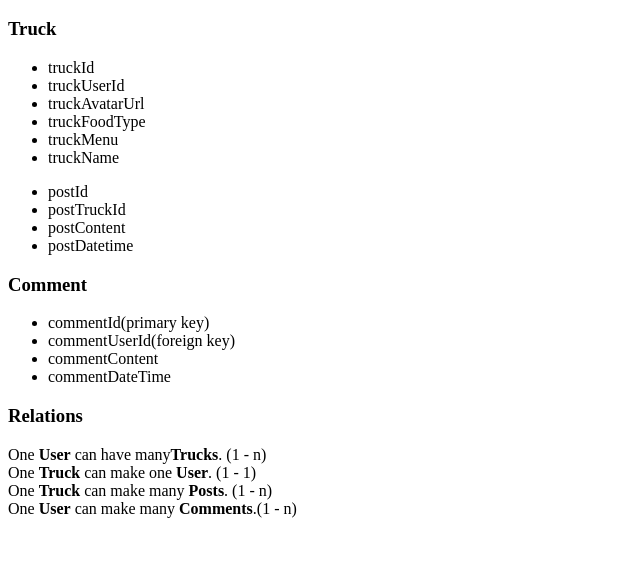
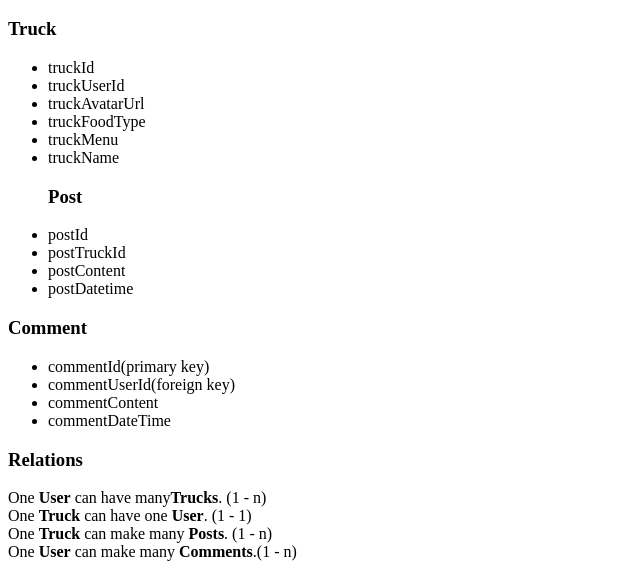
Before and after one commit to GroundBeefin/food-truck-foodie, a PHP site: page /data-design.php in a window 1280 px wide. Shown: the part 276-853 px from the top of the page, without its empty margins (0-640 px from the left). Before the commit the page ends 794 px from the top, so only its background shows below. Run offline with PHP 8.4, Linux system fonts and the light colour scheme.

Commit message:
updated text errors

```diff
--- a/data-design.php
+++ b/data-design.php
@@ -36,7 +36,7 @@
 	</ul>
 
 	<ul>
-
+		<h3>Post</h3>
 		<li>postId</li>
 		<li>postTruckId</li>
 		<li>postContent</li>
@@ -56,7 +56,7 @@
 <h3>Relations</h3>
 
 	<p>One <b>User</b> can have many<b>Trucks</b>. (1 - n)<br>
-	One <b>Truck</b> can make one <b>User</b>. (1 - 1)<br>
+	One <b>Truck</b> can have one <b>User</b>. (1 - 1)<br>
 	One <b>Truck</b> can make many <b>Posts</b>. (1 - n)<br>
 	One <b>User</b> can make many <b>Comments</b>.(1 - n)
 	</p>
```
